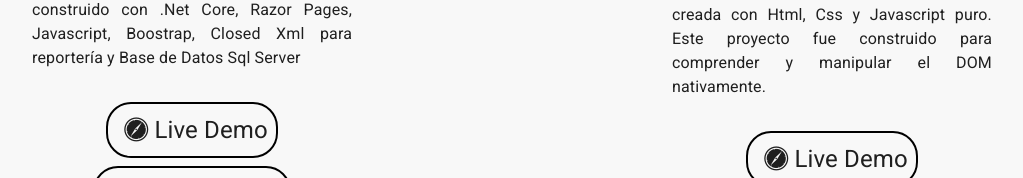
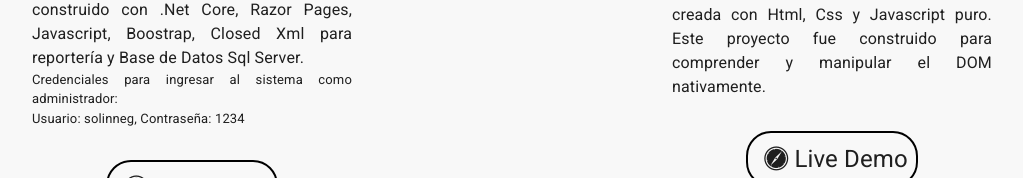
Before and after one commit to christiannosghot1993/Portfolio-Christian-Suarez, a React (Create React App) app: page / in a window 1280 px wide. Shown: the part 5133-5311 px from the top of the page, without its empty margins (128-1151 px from the left). Built offline with nearby package versions, Linux system fonts and the light colour scheme; the HTML template or start-up script is replaced by a standard one.

Commit message:
Se añade credenciales de acceso a noxus

```diff
--- a/src/components/portfolio/PortfolioBlock.js
+++ b/src/components/portfolio/PortfolioBlock.js
@@ -1,21 +1,35 @@
 import React from 'react';
 import IconLink from "./IconLink";
-import {Box} from "@mui/material";
+import { Box } from "@mui/material";
 
 function PortfolioBlock(props) {
-   const {image, live, source, title, description} = props;
+   const { image, live, source, title, description } = props;
    return (
       <Box display={'flex'} flexDirection={'column'} justifyContent={'center'} alignItems={'center'}>
-         <h1 style={{fontSize: '2rem'}}>{title}</h1>
-         <Box component={'img'} src={image} alt={'mockup'} width='50%'/>
-         <p style={{width:'50%', textAlign:'justify'}}>{description}</p>
+         <h1 style={{ fontSize: '2rem' }}>{title}</h1>
+         <Box component={'img'} src={image} alt={'mockup'} width='50%' />
+         <p style={{ width: '50%', textAlign: 'justify' }}>{description}</p>
+         {
+            (() => {
+               if (title === 'Noxus') {
+                  return (
+                     <div style={{ width: '50%', textAlign: 'justify', fontSize:'small' }}>
+                        <p>Credenciales para ingresar al sistema como administrador:</p>
+                        <div>
+                           Usuario: solinneg, Contraseña: 1234
+                        </div>
+                     </div>
+                  )
+               }
+            })()
+         }
          <Box className={'portfolio'} display={'flex'} flexDirection={'column'} gap={'0.5rem'}
-              alignItems={'center'} fontSize={'1.5rem'} py={'2rem'}>
+            alignItems={'center'} fontSize={'1.5rem'} py={'2rem'}>
             <Box p={1} border={'2px solid black'} borderRadius={'25px'}>
-               <IconLink link={live} title={'Live Demo'} icon={'fa fa-safari'}/>
+               <IconLink link={live} title={'Live Demo'} icon={'fa fa-safari'} />
             </Box>
             <Box p={1} border={'2px solid black'} borderRadius={'25px'}>
-               <IconLink link={source} title={'Source Code'} icon={'fa fa-code'}/>
+               <IconLink link={source} title={'Source Code'} icon={'fa fa-code'} />
             </Box>
          </Box>
       </Box>
--- a/src/info/Info.js
+++ b/src/info/Info.js
@@ -228,7 +228,7 @@ export const info = {
         },
         {
             title: "Noxus",
-            description:'Sistema de control de asistencia por gps, construido con .Net Core, Razor Pages, Javascript, Boostrap, Closed Xml para reportería y Base de Datos Sql Server',
+            description:'Sistema de control de asistencia por gps, construido con .Net Core, Razor Pages, Javascript, Boostrap, Closed Xml para reportería y Base de Datos Sql Server.',
             live: "https://www.noxus.somee.com/",
             source: "https://github.com/christiannosghot1993/Noxus",
             image: noxus
```
